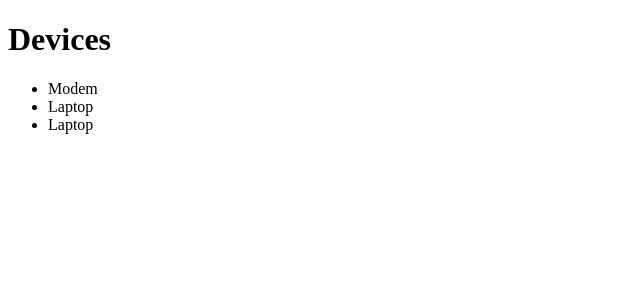
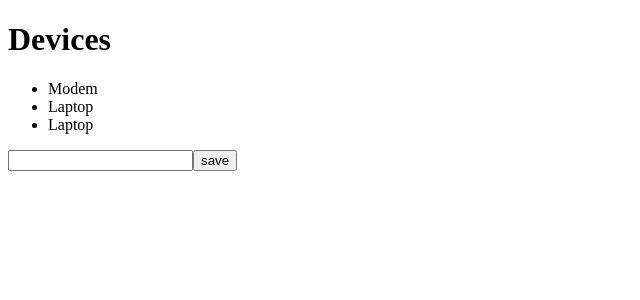
Before and after one commit to Joel6677/mern-stack, a React (Vite) app in the folder issued-devices-frontend/: page / in a window 1280 px wide. Shown: the top 300 px of the page, without its empty margins (0-640 px from the left). Built offline with nearby package versions, Linux system fonts and the light colour scheme.

Commit message:
added features

```diff
--- a/issued-devices-frontend/package.json
+++ b/issued-devices-frontend/package.json
@@ -10,7 +10,9 @@
     "preview": "vite preview"
   },
   "dependencies": {
+    "bootstrap": "^5.3.2",
     "react": "^18.2.0",
+    "react-bootstrap": "^2.10.1",
     "react-dom": "^18.2.0"
   },
   "devDependencies": {
--- a/issued-devices-frontend/src/App.jsx
+++ b/issued-devices-frontend/src/App.jsx
@@ -1,6 +1,32 @@
 import Device from './components/Device'
+import { useState } from 'react'
 
-const App = ({ devices }) => {
+const App = (props) => {
+
+  const [devices, setDevices] = useState(props.devices)
+  const [newDevice, setNewDevice] = useState('')
+
+  const addDevice = (event) => {
+    event.preventDefault()
+    const deviceObject = {
+      id: devices.length + 1,
+      name: newDevice,
+      manufacturer: 'Intel',
+      number: 123,
+      recipient_id: 1,
+      date_of_issue: new Date('03/25/2015'),
+      returning_date: new Date('04/10/2015')
+    }
+
+    setDevices(devices.concat(deviceObject))
+    setNewDevice('')
+  }
+
+  const handleDeviceChange = (event) => {
+    console.log(event.target.value)
+    setNewDevice(event.target.value)
+  }
+
   return (
     <div>
       <h1>Devices</h1>
@@ -9,6 +35,13 @@ const App = ({ devices }) => {
           <Device key={device.id} device={device} />
         )}
       </ul>
+      <form onSubmit={addDevice}>
+        <input
+        value={newDevice}
+        onChange={handleDeviceChange}
+        />
+        <button type="submit">save</button>
+      </form>
     </div>
   )
 }
```
Also changed, not shown: 1 other file (tests, documents, lock files or other folders).
